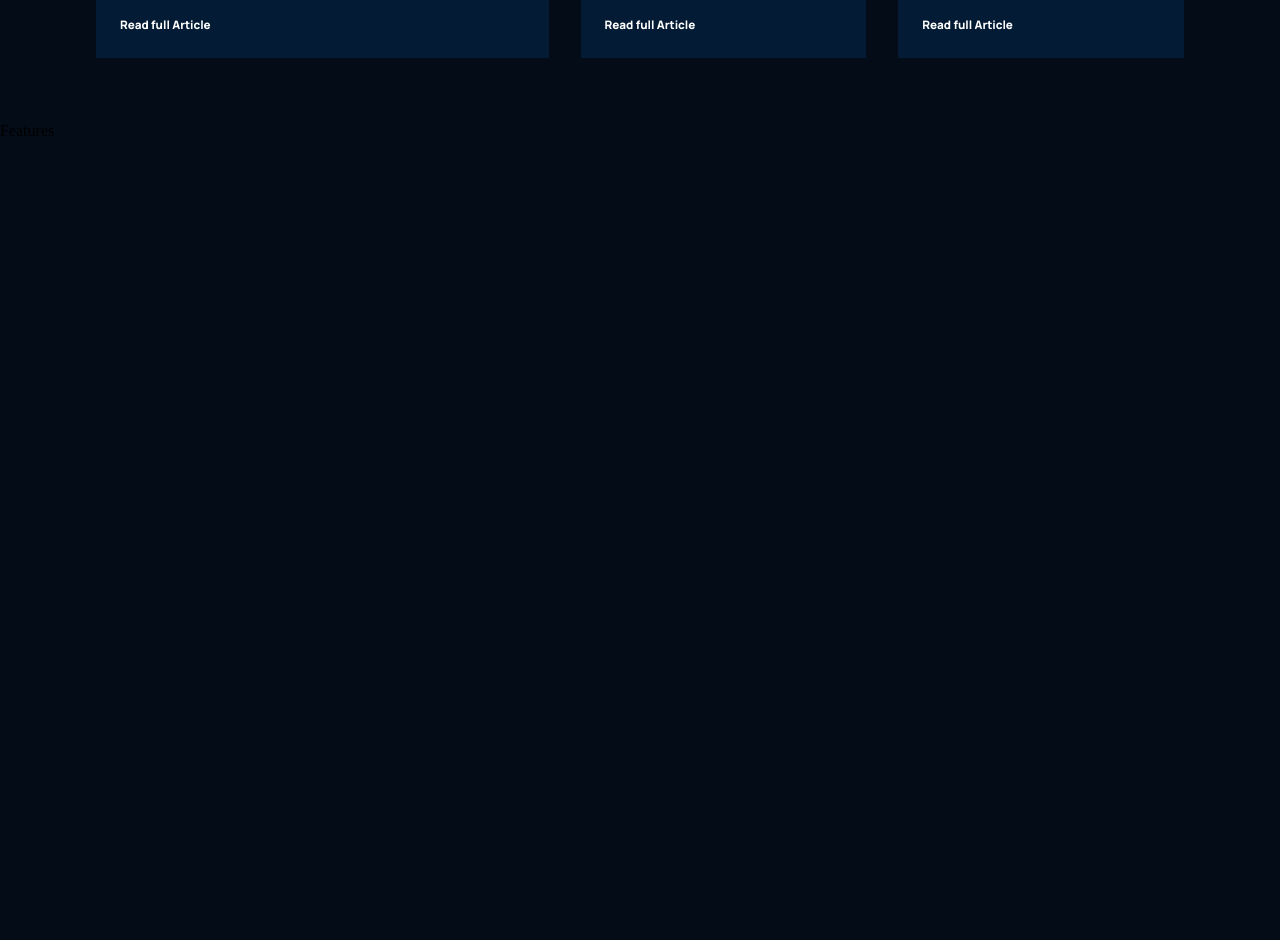
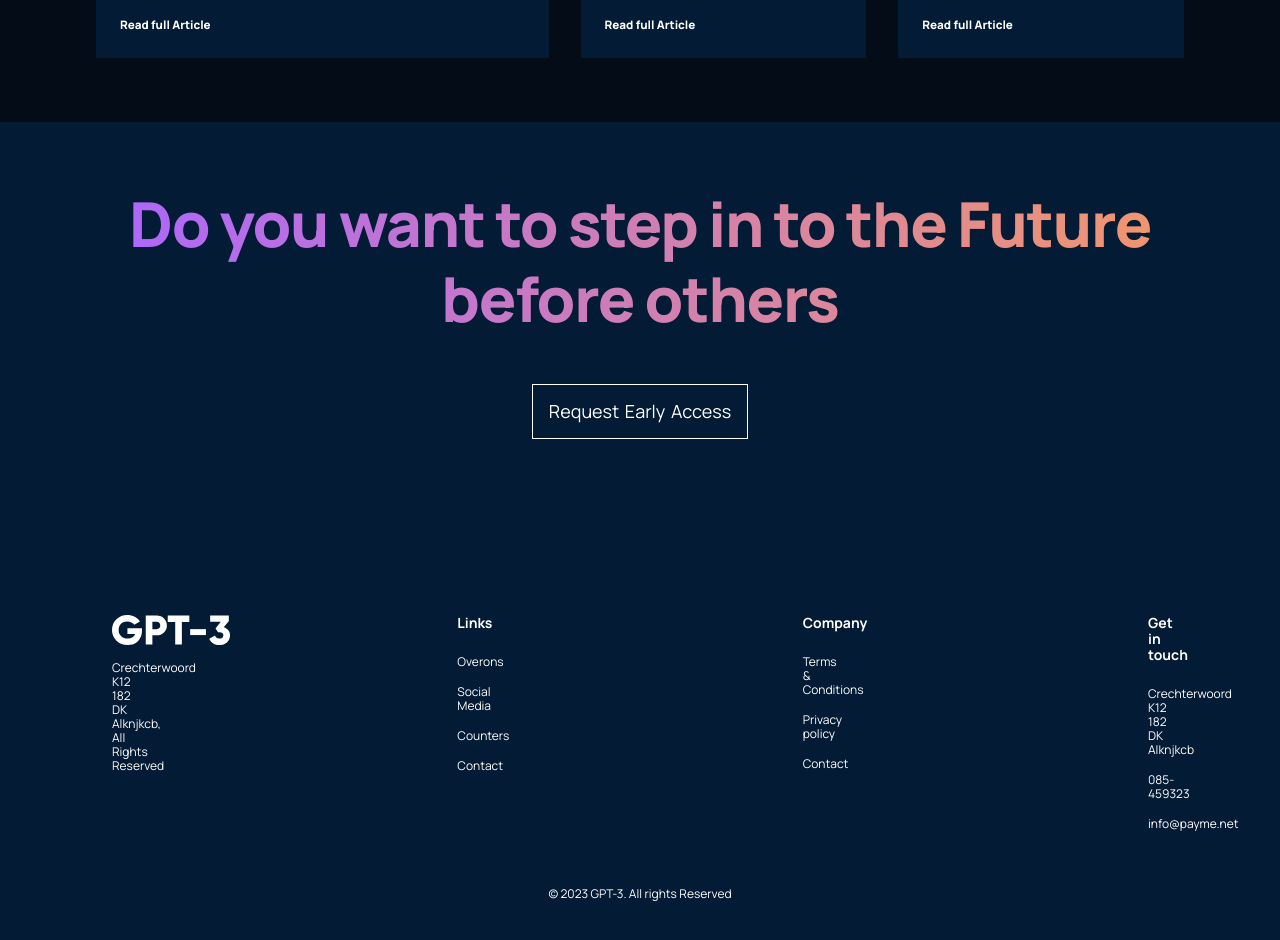
Before and after one commit to Vivek-Anil-Kalal/chatgpt_3, a React (Create React App) app: page / in a window 1280 px wide. Shown: the part 4100-5040 px from the top of the page. Before the commit the page ends 4240 px from the top, so only its background shows below. Built offline with nearby package versions, Linux system fonts and the light colour scheme.

Commit message:
All Finished

```diff
--- a/src/containers/footer/Footer.jsx
+++ b/src/containers/footer/Footer.jsx
@@ -1,10 +1,48 @@
 import React from 'react'
 import './features.css'
+import gpt3logo from '../../assets/logo.svg'
 
-const Features = () => {
+const Footer = () => {
   return (
-    <div>Features</div>
+    <div className="gpt3__footer section__padding">
+      <div className="gpt3__footer-heading">
+        <h1 className="gradient__text">Do you want to step in to the Future before others</h1>
+      </div>
+
+      <div className="gpt3__footer-btn">
+        <p>Request Early Access</p>
+      </div>
+
+      <div className="gpt3__footer-links">
+        <div className="gpt3__footer-links_logo">
+          <img src={gpt3logo} alt="logo" />
+          <p>Crechterwoord K12 182 DK Alknjkcb, <br /> All Rights Reserved</p>
+        </div>
+        <div className="gpt3__footer-links_div">
+          <h4>Links</h4>
+          <p>Overons</p>
+          <p>Social Media</p>
+          <p>Counters</p>
+          <p>Contact</p>
+        </div>
+        <div className="gpt3__footer-links_div">
+          <h4>Company</h4>
+          <p>Terms & Conditions</p>
+          <p>Privacy policy</p>
+          <p>Contact</p>
+        </div>
+        <div className="gpt3__footer-links_div">
+          <h4>Get in touch</h4>
+          <p>Crechterwoord K12 182 DK Alknjkcb</p>
+          <p>085-459323</p>
+          <p>info@payme.net</p>
+        </div>
+      </div>
+      <div className="gpt3__footer-copyright">
+        <p>© 2023 GPT-3. All rights Reserved</p>
+      </div>
+    </div>
   )
 }
 
-export default Features
+export default Footer
--- a/src/containers/footer/features.css
+++ b/src/containers/footer/features.css
@@ -0,0 +1,144 @@
+.gpt3__footer {
+    color: white;
+    display: flex;
+    flex-direction: column;
+    justify-content: center;
+    align-items: center;
+    background: var(--color-footer);
+}
+
+.gpt3__footer-heading {
+    width: 100%;
+    text-align: center;
+    margin-bottom: 3rem;
+}
+
+.gpt3__footer-heading h1 {
+    font-family: var(--font-family);
+    font-weight: 800;
+    font-size: 62px;
+    line-height: 75px;
+    text-align: center;
+    letter-spacing: -0.08rem;
+    word-spacing: -0.05rem;
+}
+
+.gpt3__footer-btn {
+    display: flex;
+    justify-content: center;
+    align-items: center;
+
+    padding: 1rem;
+    border: 1px solid #fff;
+    text-align: center;
+
+    margin-bottom: 10rem;
+    cursor: pointer;
+}
+
+.gpt3__footer-btn p {
+    box-sizing: border-box;
+    font-family: var(--font-family);
+    font-size: 18px;
+    line-height: 21px;
+    color: #FFFFFF;
+    word-spacing: 2px;
+}
+
+.gpt3__footer-links {
+    display: flex;
+    justify-content: space-between;
+    align-items: flex-start;
+    flex-wrap: wrap;
+    flex-direction: row;
+
+    width: 100%;
+    text-align: left;
+}
+
+.gpt3__footer-links div {
+    width: 20px;
+    margin: 1rem ;
+}
+
+.gpt3__footer-links_logo {
+    display: flex;
+    flex-direction: column;
+}
+
+.gpt3__footer-links_logo img {
+    width: 118px;
+    height: 30px;
+    margin-bottom: 1rem;
+}
+
+.gpt3__footer-links_logo p {
+    font-family: var(--font-family);
+    font-size: 12px;
+    line-height: 14px;
+    color: #FFFFFF;
+}
+
+.gpt3__footer-links_div {
+    display: flex;
+    justify-content: flex-start;
+    flex-direction: column;
+}
+
+.gpt3__footer-links_div h4 {
+    font-family: var(--font-family);
+    font-size: 14px;
+    line-height: 16px;
+    color: #FFFFFF;
+    margin-bottom: 1rem;
+}
+
+.gpt3__footer-links_div p {
+    font-family: var(--font-family);
+    font-size: 12px;
+    line-height: 14px;
+    color: #FFFFFF;
+    margin: 0.5rem 0;
+    cursor: pointer;
+}
+
+.gpt3__footer-copyright {
+    margin-top: 2rem;
+    text-align: center;
+    width: 100%;
+}
+
+.gpt3__footer-copyright p {
+    font-family: var(--font-family);
+    font-size: 12px;
+    line-height: 14px;
+    color: #FFFFFF;
+}
+
+@media screen and (max-width:850px){
+    .gpt3__footer-heading h1 {
+        font-size: 44px;
+        line-height: 50px;
+    }
+}
+@media screen and (max-width:550px){
+    .gpt3__footer-heading h1 {
+        font-size: 34px;
+        line-height: 42px;
+    }
+
+    .gpt3__footer-links div {
+        margin: 1rem 0;
+    }
+
+    .gpt3__footer-btn p {
+        font-size: 34px;
+        line-height: 42px;
+    }
+}
+@media screen and (max-width:550px){
+    .gpt3__footer-heading h1 {
+        font-size: 27px;
+        line-height: 38px;
+    }
+}
```
